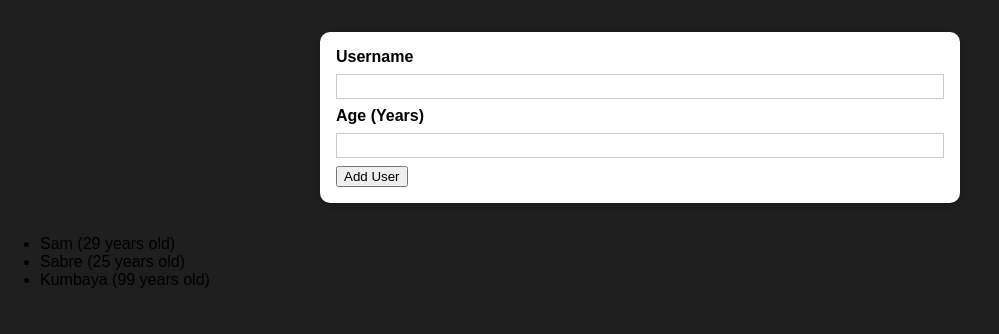
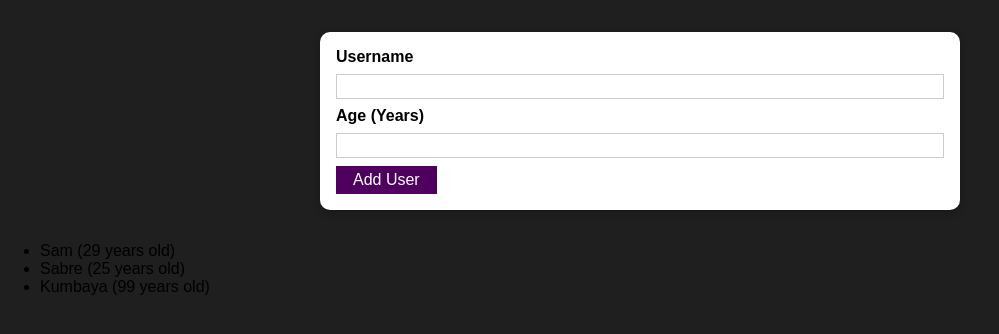
Before and after one commit to sabrereyn/react-user-form, a React (Create React App) app: page / in a window 1280 px wide. Shown: the top 334 px of the page, without its empty margins (0-999 px from the left). Built offline with nearby package versions, Linux system fonts and the light colour scheme.

Commit message:
Implement Button module on UserForm

```diff
--- a/src/components/NewUser/UserForm.js
+++ b/src/components/NewUser/UserForm.js
@@ -1,6 +1,7 @@
 import { useState } from "react";
 
 import Card from "../UI/Card";
+import Button from "../UI/Button";
 import classes from "./Userform.module.css";
 
 const UserForm = () => {
@@ -49,7 +50,7 @@ const UserForm = () => {
             ></input>
           </div>
           <div>
-            <button type="submit">Add User</button>
+            <Button type="submit">Add User</Button>
           </div>
         </div>
       </form>
```
